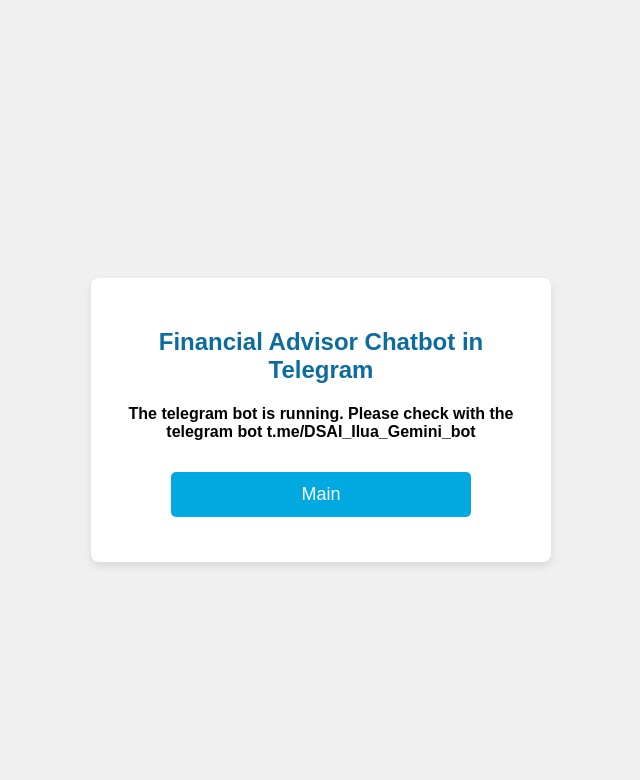
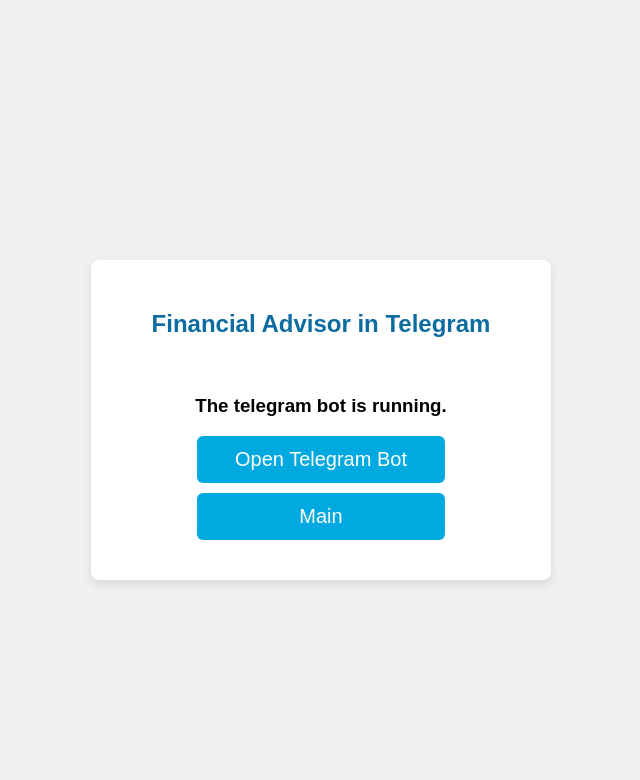
Before and after one commit to ileenluu/dsai_mod5_6_cohort1_PT, a Flask app: page /start_telegram in a window 1280 px wide. Shown: the top 780 px of the page, without its empty margins (319-959 px from the left). Run offline with Flask 3, Linux system fonts and the light colour scheme; data that the repository does not hold is empty.

Commit message:
Add Button for routing to telegram bot

```diff
--- a/app.py
+++ b/app.py
@@ -111,7 +111,7 @@ def start_telegram():
     print('webhook:', webhook_response)
     if webhook_response.status_code == 200:
         # set status message
-        status = 'The telegram bot is running. Please check with the telegram bot t.me/DSAI_Ilua_Gemini_bot'
+        status = 'The telegram bot is running.'
     else:
         status = "Failed to start the telegram bot. Please check the logs."
 
--- a/static/styles.css
+++ b/static/styles.css
@@ -144,3 +144,22 @@ tbody tr:hover {
     margin-left: auto;
     margin-right: auto;
 }
+
+.btn {
+    background-color: #00a9e0;
+    color: white;
+    border: none;
+    padding: 12px 24px;
+    font-size: 20px;
+    border-radius: 6px;
+    cursor: pointer;
+    width: 200px;
+    display: block;
+    text-align: center;
+    margin: 10px auto;
+    text-decoration: none; /* Removes underline for <a> */
+}
+
+.btn:hover {
+    background-color: #00a9e0;
+}
--- a/templates/telegram.html
+++ b/templates/telegram.html
@@ -4,10 +4,13 @@
 </head>
 <body>
     <div class="container">
-        <h2>Financial Advisor Chatbot in Telegram</h2>
-        <h4>{{status}}</h4>
-        <form action="/main" method="post">
-            <input type="submit" value="Main">
-        </form>
+        <h2>Financial Advisor in Telegram</h2>
+        <br>
+        <h3>{{status}}</h3>
+
+        <!-- Telegram Bot Button -->
+        <a href="https://web.telegram.org/k/#@DSAI_Ilua_Gemini_bot" target="_blank" class="btn">Open Telegram Bot</a>
+
+        <a href="/main" class="btn">Main</a>
     </div>
 </body>
```
Also changed, not shown: user.db.
